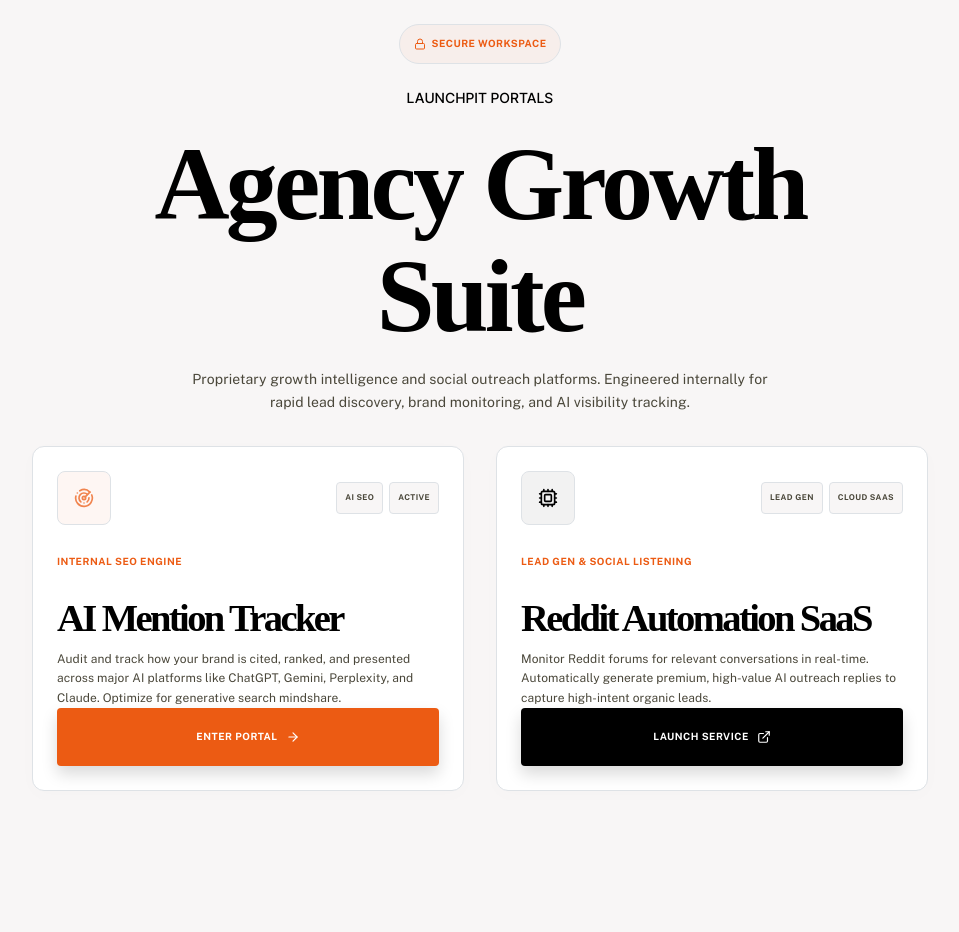
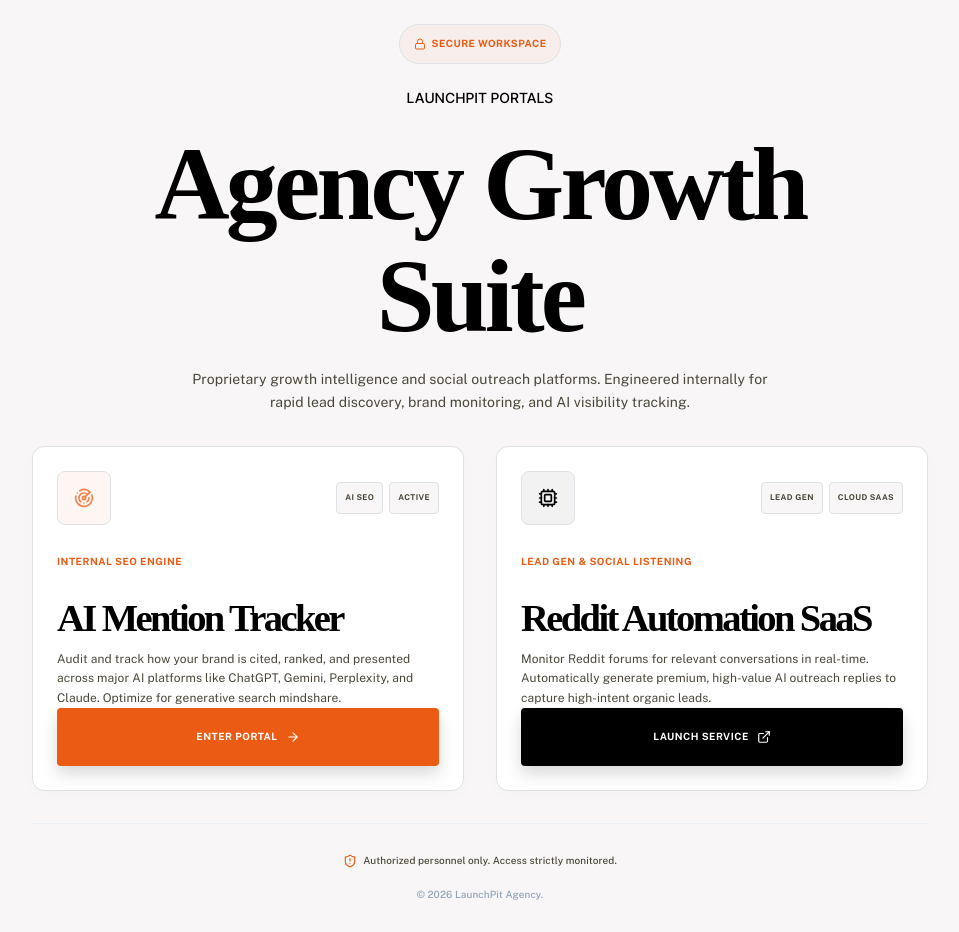
Before and after one commit to ytmediatranscript-tech/launchpit.agency, a Next.js app: page /tool in a window 1280 px wide. Shown: the whole page, without its empty margins (160-1119 px from the left). Before the commit the page ends 800 px from the top, so only its background shows below. Built offline with nearby package versions, Linux system fonts and the light colour scheme; a web font is replaced by a local one.

Commit message:
fix the ui of tool page

```diff
--- a/src/app/tool/ai-mention-tracker/layout.tsx
+++ b/src/app/tool/ai-mention-tracker/layout.tsx
@@ -16,7 +16,7 @@
     <TrackerStoreProvider>
       <div className="flex min-h-screen bg-background-light">
         <TrackerSidebar />
-        <div className="flex-1 flex flex-col min-w-0 overflow-hidden">
+        <div className="flex-1 flex flex-col min-w-0 overflow-y-auto">
           {children}
         </div>
       </div>
--- a/src/app/tool/page.tsx
+++ b/src/app/tool/page.tsx
@@ -67,7 +67,7 @@
   ];
 
   return (
-    <main className="bg-[#f8f6f6] h-screen max-h-screen overflow-hidden text-[#4a473a] selection:bg-[#ec5b13] selection:text-white flex flex-col justify-between p-4 md:p-8">
+    <main className="bg-[#f8f6f6] min-h-screen text-[#4a473a] selection:bg-[#ec5b13] selection:text-white flex flex-col justify-between p-4 md:p-8 py-10 md:py-16 gap-8">
       <div className="max-w-5xl w-full mx-auto my-auto flex flex-col justify-center">
 
         {/* Security Alert Header */}
```
